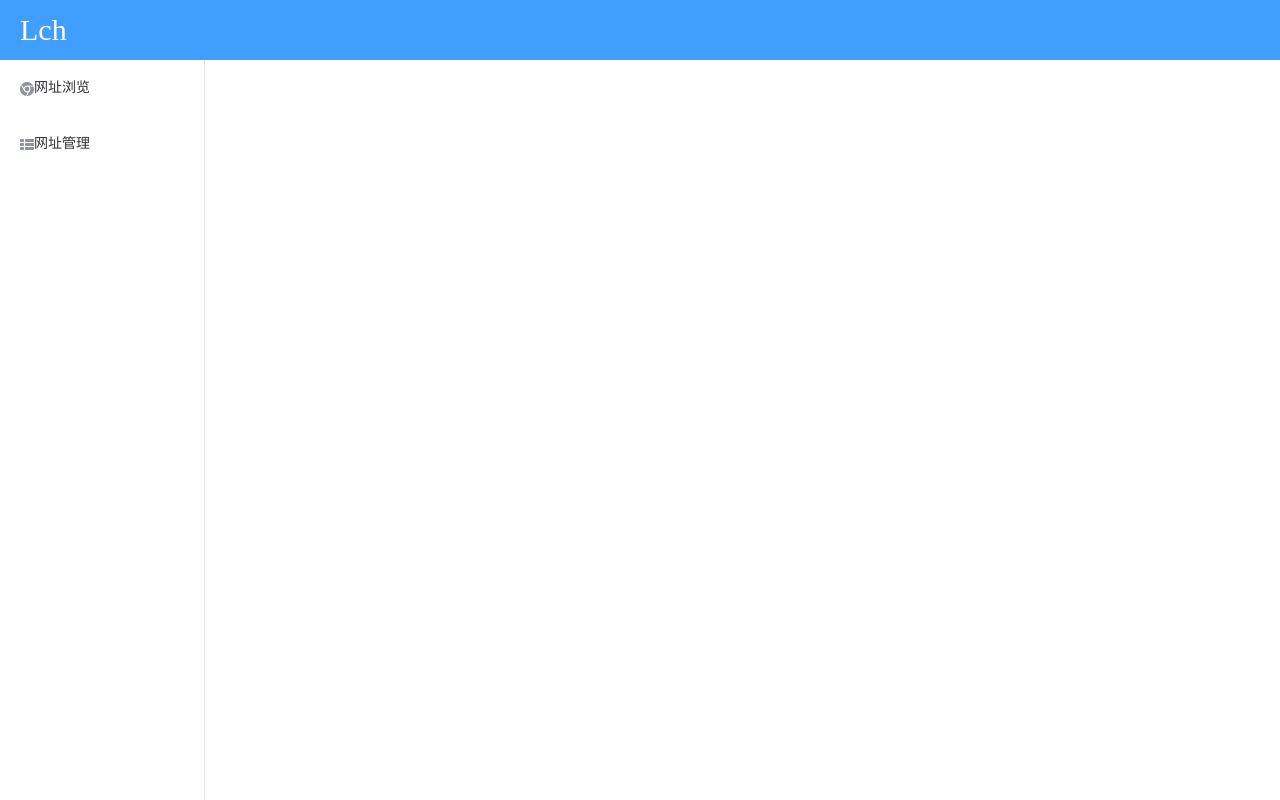
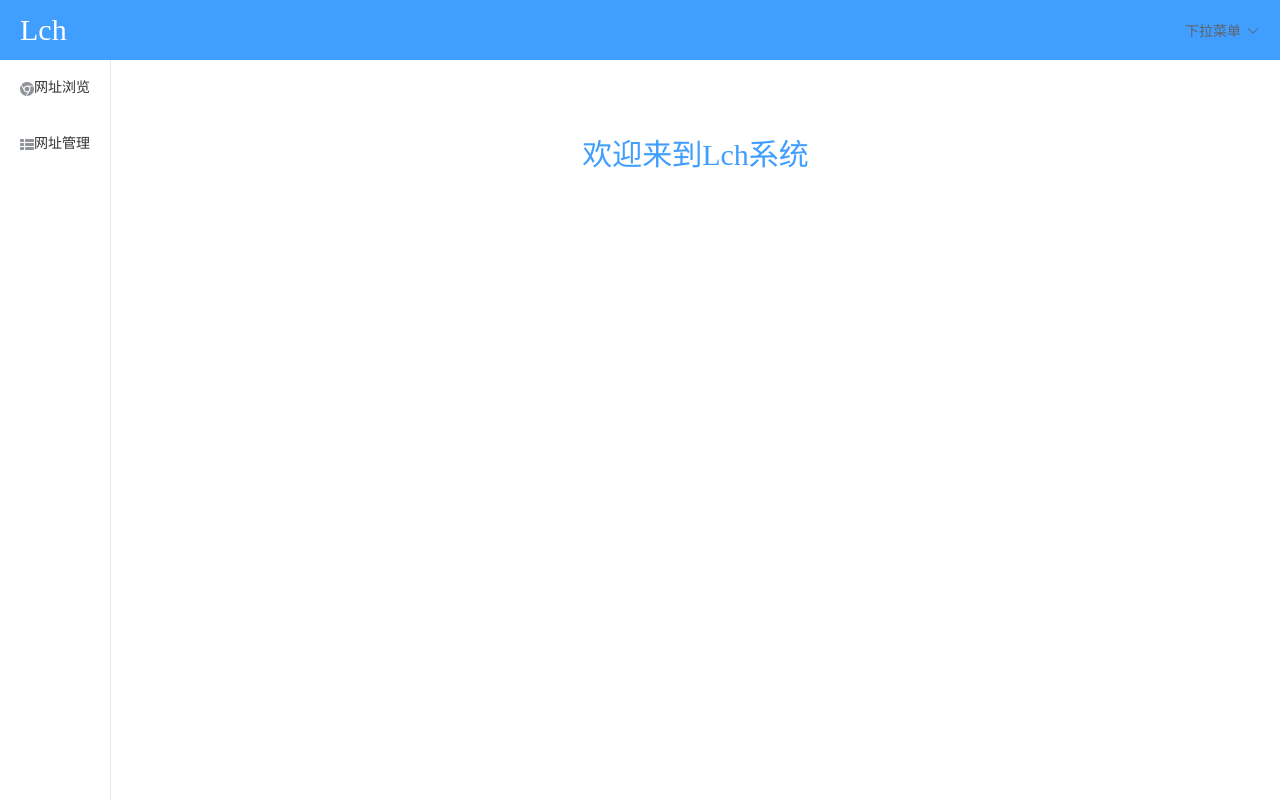
Before and after one commit to wangk-sy/vue-lch, a Vue app: page /#/home in a window 1280 px wide. Shown: the top 800 px of the page. Built offline with nearby package versions, Linux system fonts and the light colour scheme.

Commit message:
commit success

```diff
--- a/src/components/Home.vue
+++ b/src/components/Home.vue
@@ -1,23 +1,41 @@
 <template>
   <div class="hello">
-    <el-header class="homeHeader">
-      <div class="title">Lch</div>
-    </el-header>
-    <el-row :gutter="10">
-      <el-col :xs="4" :sm="4" :md="4" :lg="4">
+    <el-container>
+      <el-header class="homeHeader">
+        <div class="title">Lch</div>
         <div>
-          <el-menu  class="el-menu-vertical-demo" style="min-height:900px" @select="handleSelect">
+          <el-dropdown>
+          <span class="el-dropdown-link">
+              下拉菜单<i class="el-icon-arrow-down el-icon--right"></i>
+          </span>
+            <el-dropdown-menu slot="dropdown">
+              <el-dropdown-item>个人中心</el-dropdown-item>
+              <el-dropdown-item>设置</el-dropdown-item>
+              <el-dropdown-item divided>注销登录</el-dropdown-item>
+            </el-dropdown-menu>
+          </el-dropdown>
+        </div>
+      </el-header>
+      <el-container>
+        <el-aside width="200px;">
+          <el-menu class="el-menu-vertical-demo" style="min-height:900px" @select="handleSelect">
             <el-menu-item index="1"><i class="fa fa-chrome"></i>网址浏览</el-menu-item>
             <el-menu-item index="2"><i class="fa fa-th-list"></i>网址管理</el-menu-item>
           </el-menu>
-        </div>
-      </el-col>
-      <el-col :xs="20" :sm="20" :md="20" :lg="20">
-        <div style="margin-top:10px">
-          <router-view></router-view>
-        </div>
-      </el-col>
-    </el-row>
+        </el-aside>
+        <el-main>
+          <el-breadcrumb separator-class="el-icon-arrow-right" v-if="this.$router.currentRoute.path!=='/home'">
+            <el-breadcrumb-item :to="{ path: '/home' }">首页</el-breadcrumb-item>
+            <el-breadcrumb-item>{{this.$router.currentRoute.name}}</el-breadcrumb-item>
+          </el-breadcrumb>
+          <div class="homeWelcome" v-if="this.$router.currentRoute.path==='/home'">
+            欢迎来到Lch系统
+          </div>
+          <router-view class="homeRouterView"/>
+        </el-main>
+      </el-container>
+
+    </el-container>
   </div>
 </template>
 
@@ -25,10 +43,7 @@
   export default {
     name: 'HelloWorld',
     data () {
-      return {
-        msg: 'Welcome to Your Vue.js App',
-        searchCriteria: '',
-      }
+      return {}
     },
     methods: {
       handleSelect (key, keyPath) {
@@ -61,5 +76,11 @@
     font-family: 华文行楷;
     color: #ffffff
   }
-
+  .homeWelcome {
+    text-align: center;
+    font-size: 30px;
+    font-family: 华文行楷;
+    color: #409eff;
+    padding-top: 50px;
+  }
 </style>
```
